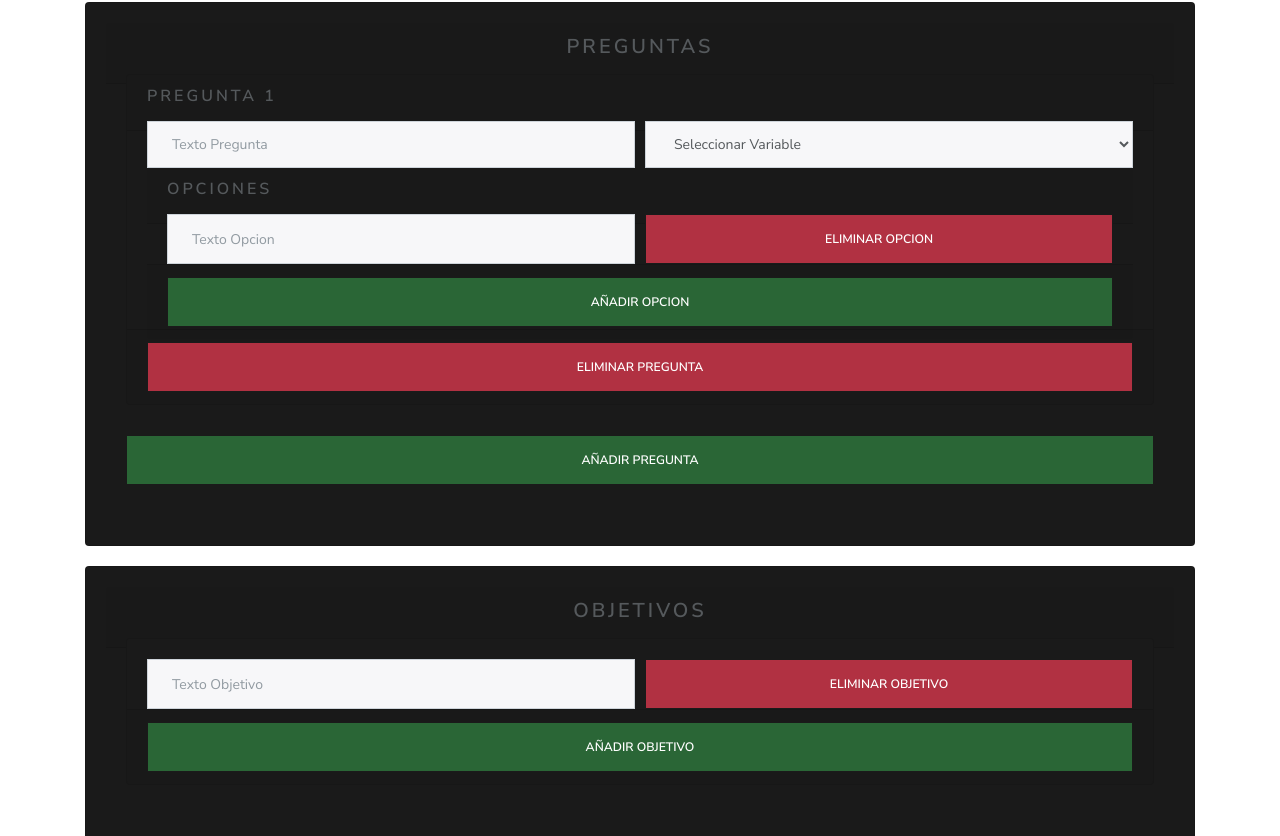
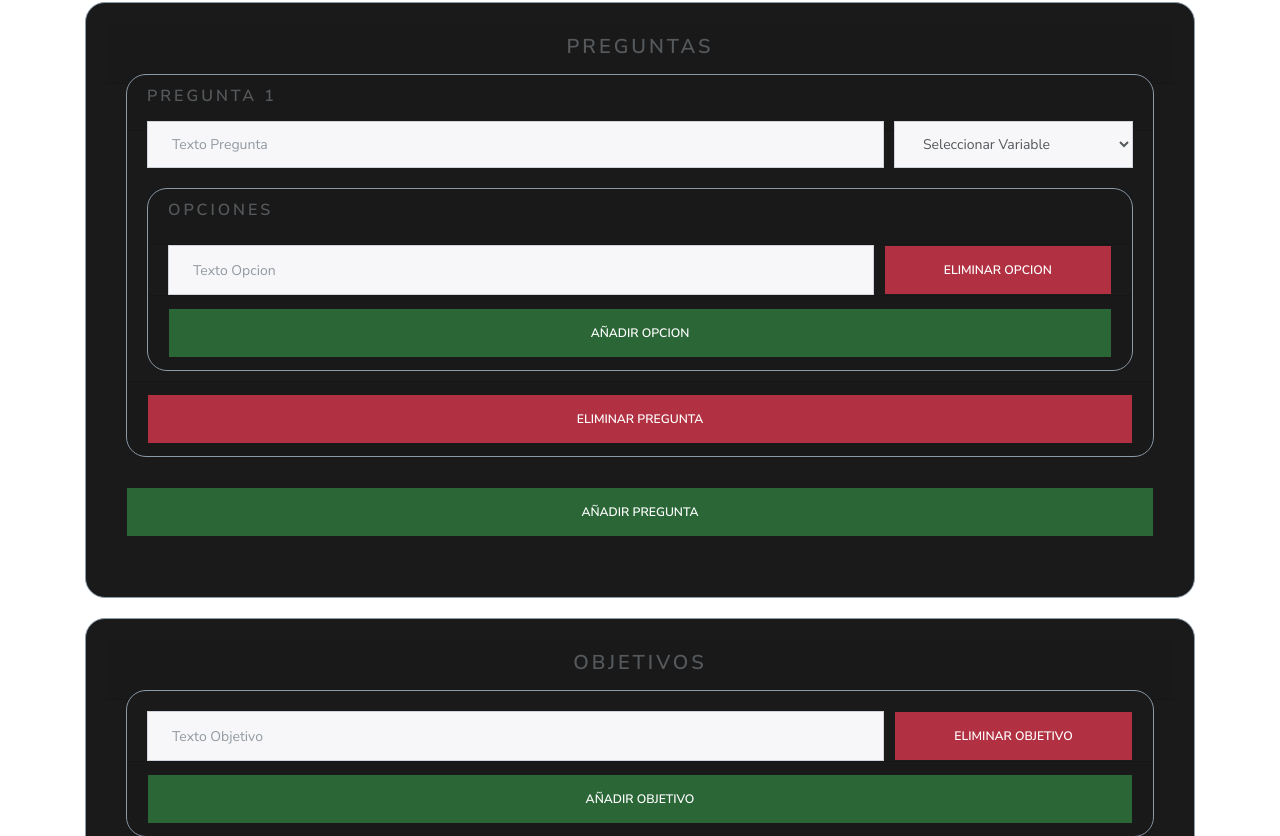
Before and after one commit to martintaibofeijoo/choice-analyst, a React (Create React App) app in the folder react/: page /crearExperimento in a window 1280 px wide. Shown: the part 344-1180 px from the top of the page. Built offline with nearby package versions, Linux system fonts and the light colour scheme.

Commit message:
Commit 09/04/2019

```diff
--- a/react/src/components/crearexperimento/index.js
+++ b/react/src/components/crearexperimento/index.js
@@ -235,12 +235,12 @@ class VistaCrearExperimento extends Component {
         return (
             <Container>
                 <Row>
-                    <Card block color="primary">
+                    <Card className="cards" block color="primary">
                         <CardHeader style={{marginBottom: '-30px'}}>
                             <CardTitle style={{fontSize: '20px', textAlign: 'center'}}> Nombre Experimento</CardTitle>
                         </CardHeader>
                         <CardBody>
-                            <Card color="primary">
+                            <Card className="cards" color="primary">
                                 <CardBody>
                                     <Input className="inputs" placeholder="Nombre Experimento"
                                            value={this.state.nombreExperimento}
@@ -251,7 +251,7 @@ class VistaCrearExperimento extends Component {
                     </Card>
                 </Row>
                 <Row>
-                    <Card block color="primary">
+                    <Card className="cards" block color="primary">
                         <CardHeader style={{marginBottom: '-30px'}}>
                             <CardTitle style={{fontSize: '20px', textAlign: 'center'}}>Preguntas</CardTitle>
                         </CardHeader>
@@ -281,12 +281,12 @@ class VistaCrearExperimento extends Component {
                     </Card>
                 </Row>
                 <Row>
-                    <Card block color="primary">
+                    <Card className="cards" block color="primary">
                         <CardHeader style={{marginBottom: '-30px'}}>
                             <CardTitle style={{fontSize: '20px', textAlign: 'center'}}>Objetivos</CardTitle>
                         </CardHeader>
                         <CardBody>
-                            <Card color="primary">
+                            <Card className="cards" color="primary">
                                 <CardBody style={{marginBottom: '-50px'}}>
                                     <ul className="lista">
                                         {this.state.objetivos.map(
@@ -383,19 +383,19 @@ class Pregunta extends Component {
 
     render() {
         return (
-            <Card color="primary">
+            <Card className="cards" className="cards" color="primary">
                 <CardHeader style={{marginBottom: '-30px'}}>
                     <CardTitle>Pregunta {this.props.identificadorPregunta + 1} </CardTitle>
                 </CardHeader>
                 <CardBody>
                     <Form>
                         <Form.Row>
-                            <Col>
+                            <Col sm={9}>
                                 <Input className="inputs" placeholder="Texto Pregunta"
                                        value={this.props.pregunta.textoPregunta}
                                        onChange={this.onTextoPreguntaChange}/>
                             </Col>
-                            <Col>
+                            <Col sm={3}>
 
                                 <Input className="inputs" type={"select"} placeholder="Añadir Variable"
                                        value={this.props.pregunta.variableAsociada}
@@ -410,7 +410,9 @@ class Pregunta extends Component {
                             </Col>
                         </Form.Row>
                     </Form>
-                    <CardHeader style={{marginBottom: '-30px'}}>
+                    <Card className="cards" style={{marginTop: '20px', marginBottom: '-10px'}} className="cards" color="primary">
+
+                        <CardHeader style={{marginBottom: '-20px'}}>
                             <CardTitle>Opciones</CardTitle>
                         </CardHeader>
                         <CardBody style={{marginBottom: '-50px'}}>
@@ -424,11 +426,12 @@ class Pregunta extends Component {
                                 }
                             </ul>
                         </CardBody>
-                    <CardFooter style={{marginBottom: '-30px'}}>
+                        <CardFooter>
                             <Button block className={"botonSuccess"} onClick={this.onAnadirOpcion}>
                                 Añadir Opcion
                             </Button>
                         </CardFooter>
+                    </Card>
                 </CardBody>
                 <CardFooter>
                     <Button block className="botonDanger" onClick={this.onEliminarPregunta}>
@@ -464,13 +467,13 @@ class Opcion extends Component {
                 <div>
                     <Form>
                         <Form.Row>
-                            <Col>
+                            <Col sm={9}>
                                 <Input className="inputs" placeholder="Texto Opcion"
                                        value={this.props.opcion.textoOpcion}
                                        onChange={this.onTextoOpcionChange}/>
                             </Col>
-                            <Col>
-                                <Button block className={"botonDanger"}  onClick={this.onEliminarOpcion}>
+                            <Col sm={3}>
+                                <Button block className={"botonDanger"} onClick={this.onEliminarOpcion}>
                                     Eliminar Opcion
                                 </Button>
                             </Col>
@@ -506,12 +509,12 @@ class Objetivo extends Component {
                 <div>
                     <Form>
                         <Form.Row>
-                            <Col>
+                            <Col sm={9}>
                                 <Input className="inputs" placeholder="Texto Objetivo"
                                        value={this.props.objetivo.textoObjetivo}
                                        onChange={this.onTextoObjetivoChange}/>
                             </Col>
-                            <Col>
+                            <Col sm={3}>
                                 <Button block className={"botonDanger"} onClick={this.onEliminarObjetivo}>
                                     Eliminar Objetivo
                                 </Button>
--- a/react/src/styles.css
+++ b/react/src/styles.css
@@ -57,3 +57,8 @@ li.lista {
 .botonPrimary {
     background-color: rgb(177, 49, 66);
 }
+
+.cards {
+    border-radius: 20px;
+    border-color: rgb(139, 154, 167);
+}
```
Lines whose indentation alone changed are shown as unchanged.
